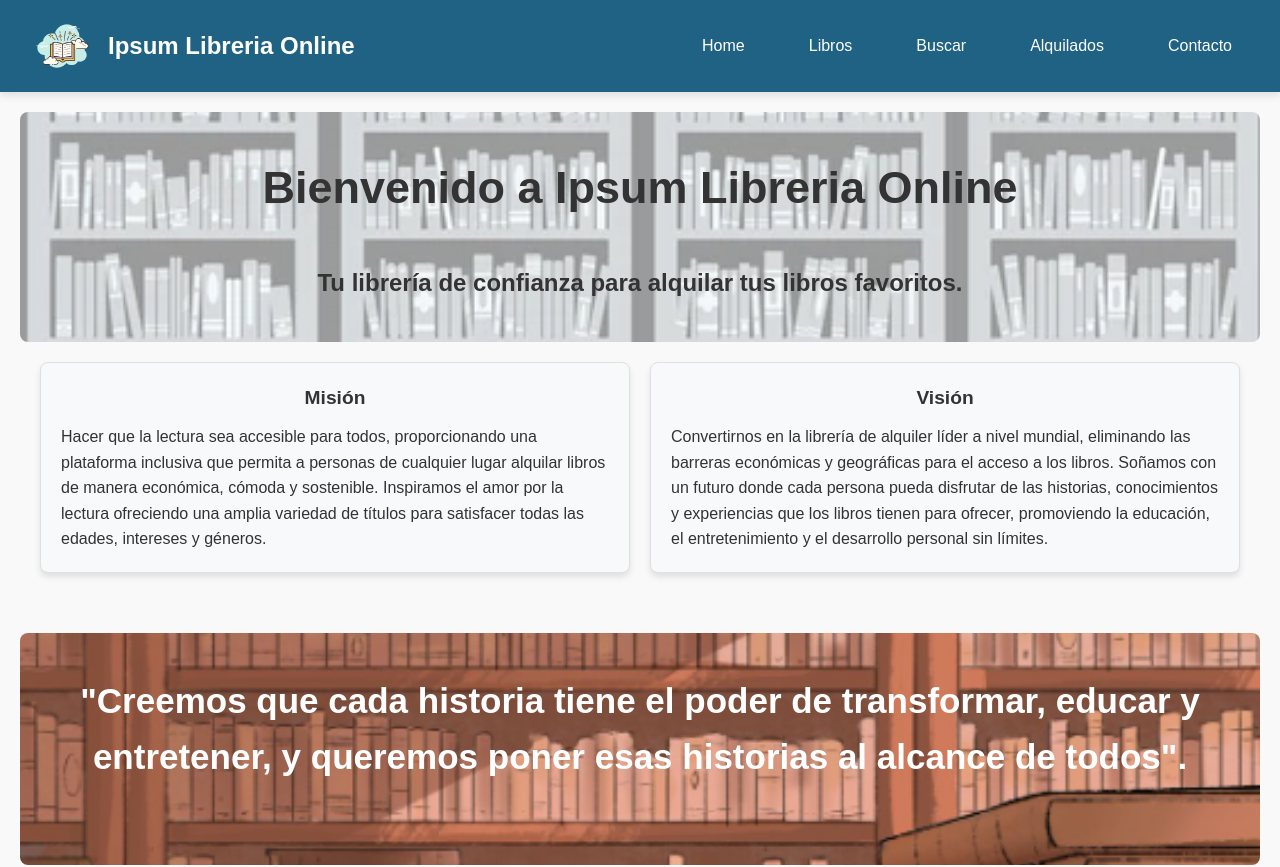
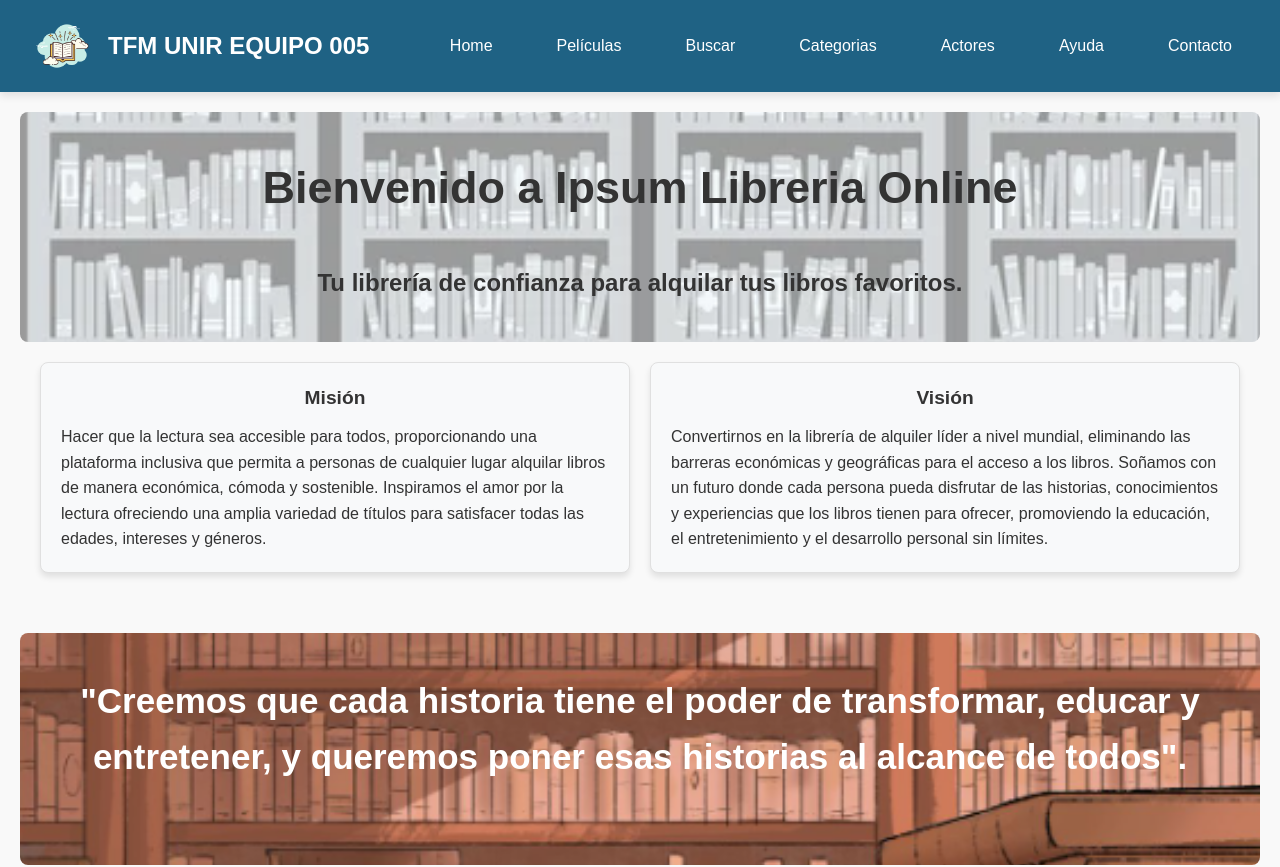
Before and after one commit to AndreNava/TFM-UNIR-EQUIPO005, a React (Vite) app: page / in a window 1280 px wide. Shown: the top 867 px of the page. Built offline with nearby package versions, Linux system fonts and the light colour scheme.

Commit message:
Cambios en la estructura

```diff
--- a/src/App.jsx
+++ b/src/App.jsx
@@ -12,6 +12,8 @@ import BookDetails from "./components/BookDetails";
 import { BOOKSDATA } from "./booksData";
 import Contact from "./components/Contact";
 
+import Peliculas from "./components/Peliculas";
+
 const App = () => {
   const [rentedBooks, setRentedBooks] = useState([]);
 
@@ -21,7 +23,7 @@ const App = () => {
       <Routes>
         <Route path="/" element={<Home />} />
         <Route
-          path="/books"
+          path="/peliculas"
           element={
             <Books rentedBooks={rentedBooks} setRentedBooks={setRentedBooks} books={BOOKSDATA} />
           }
@@ -37,6 +39,12 @@ const App = () => {
             />
           }
         />
+        <Route
+          path="/categorias"
+          element={
+            <Books rentedBooks={rentedBooks} setRentedBooks={setRentedBooks} books={BOOKSDATA} />
+          }
+        />
         <Route path="/contact" element={<Contact />} />
         <Route path="*" element={<NotFound />} />
       </Routes>
--- a/src/components/Navbar.jsx
+++ b/src/components/Navbar.jsx
@@ -6,20 +6,26 @@ export default function Navbar() {
     <nav className="navbar">
       <div className="navbar__div">
         <img className="navbar__img" src={Logo} />
-        <h1 className="navbar__tittle">Ipsum Libreria Online</h1>
+        <h1 className="navbar__tittle">TFM UNIR EQUIPO 005</h1>
       </div>
       <ul className="navbar__list">
         <li className="navbar__item">
           <Link to="/">Home</Link>
         </li>
         <li className="navbar__item">
-          <Link to="/books">Libros</Link>
+          <Link to="/peliculas">Películas</Link>
         </li>
         <li className="navbar__item">
           <Link to="/search">Buscar</Link>
         </li>
         <li className="navbar__item">
-          <Link to="/rentals">Alquilados</Link>
+          <Link to="/rentals">Categorias</Link>
+        </li>
+        <li className="navbar__item">
+          <Link to="/contact">Actores</Link>
+        </li>
+        <li className="navbar__item">
+          <Link to="/contact">Ayuda</Link>
         </li>
         <li className="navbar__item">
           <Link to="/contact">Contacto</Link>
--- /dev/null
+++ b/src/components/Peliculas.jsx
@@ -0,0 +1,13 @@
+import BookList from "./BookList.jsx";
+
+export default function Peliculas({ books }) {
+  return (
+    <div className="books">
+      <h1 className="books__title">Películas.</h1>
+      <BookList
+        books={books}
+        title="Libros disponibles"
+      />
+    </div>
+  );
+}
```
Also changed, not shown: src/components/Categorias.jsx (added, +13 -0 lines).
